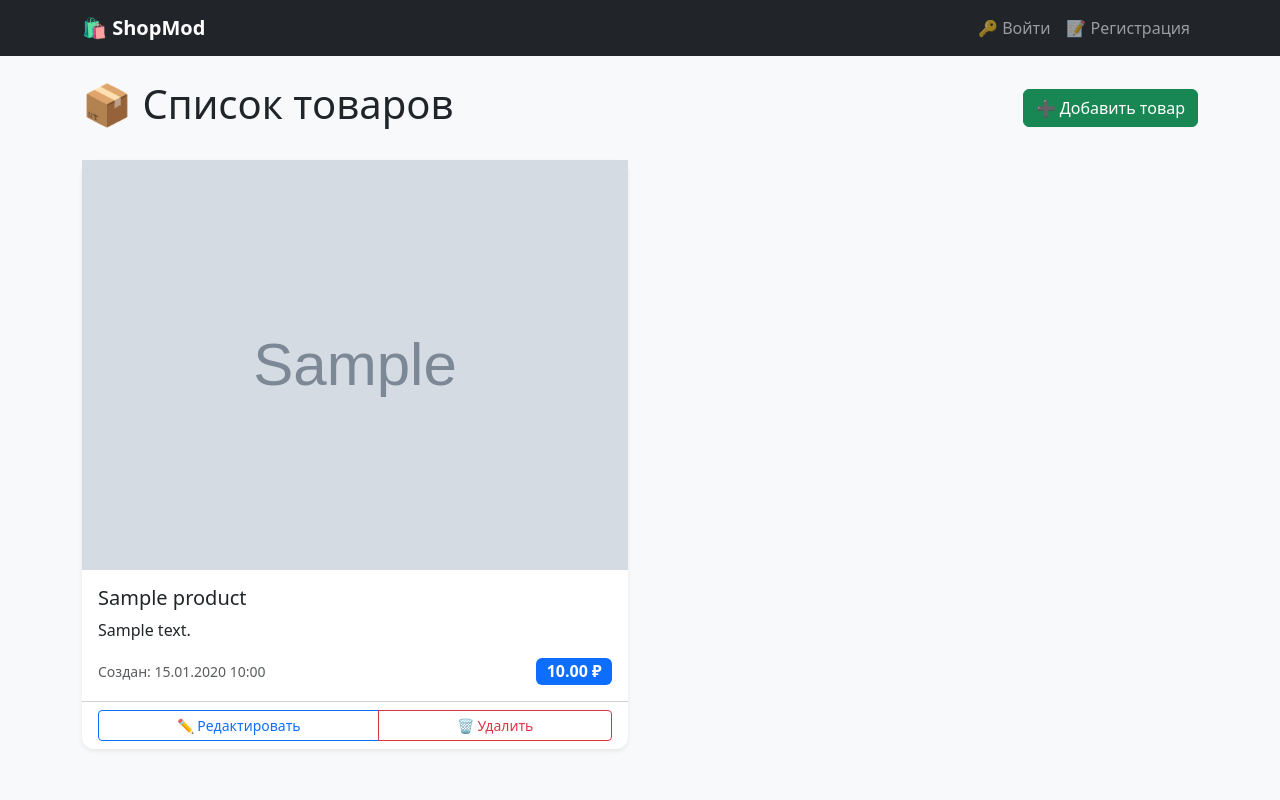
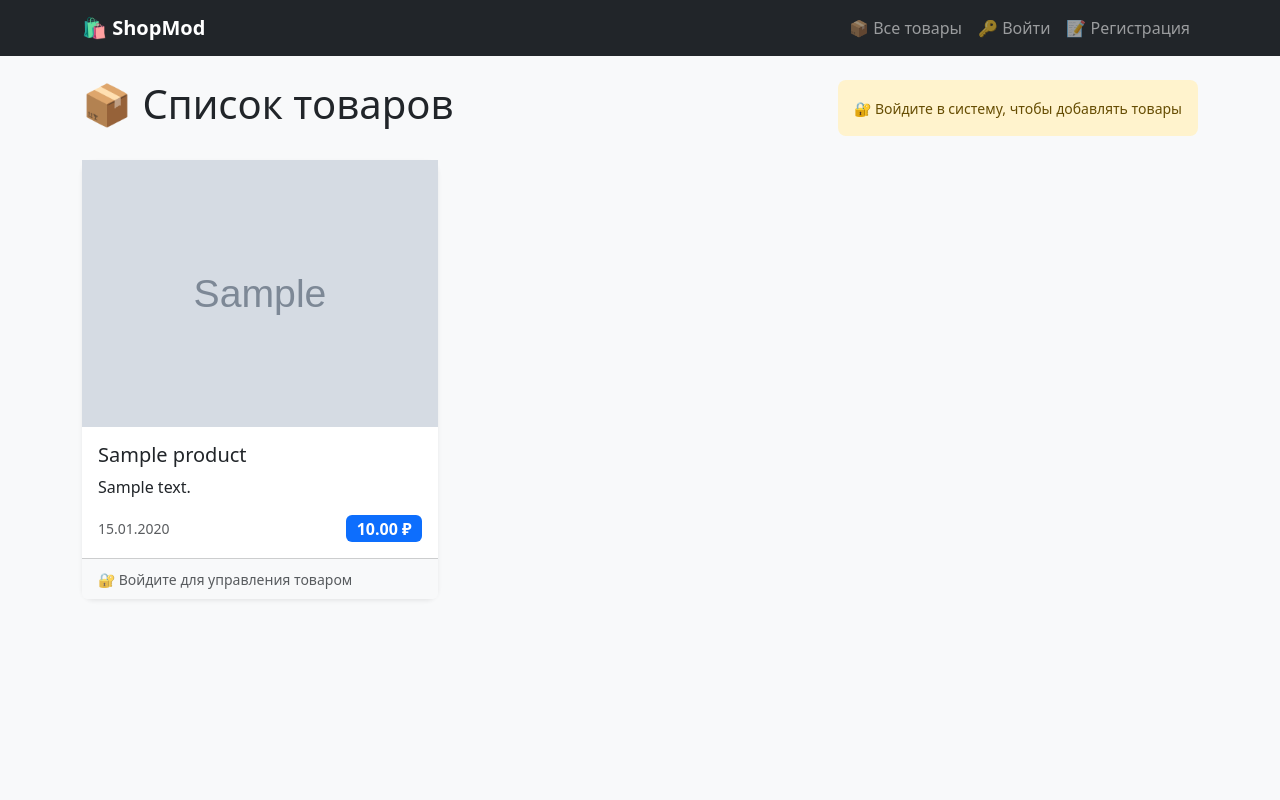
Before and after one commit to Anton742-Tu/ShopMod, a Django app: page /products/ in a window 1280 px wide. Run offline with Django 5.2, Linux system fonts and the light colour scheme; tables that the repository leaves empty hold one stand-in row (values such as "Sample post"); grey boxes marked "Sample" are stand-in pictures.

Commit message:
" Закрыт доступ к управлению товарами для анонимных
- Защищены CreateView, UpdateView, DeleteView с LoginRequiredMixin
- ProductListView остается общедоступным
- Интерфейс адаптируется под статус пользователя
- Настроены редиректы и сообщения для неавторизованных

Безопасность системы управления товарами реализована"

```diff
--- a/config/settings.py
+++ b/config/settings.py
@@ -133,6 +133,11 @@ STATICFILES_DIRS = [
 MEDIA_URL = "/media/"
 MEDIA_ROOT = BASE_DIR / "media"
 
+# Настройки аутентификации
+LOGIN_URL = "/users/login/"
+LOGIN_REDIRECT_URL = "/products/"
+LOGOUT_REDIRECT_URL = "/products/"
+
 # Настройки email (для разработки)
 EMAIL_BACKEND = "django.core.mail.backends.console.EmailBackend"  # Вывод в консоль
 EMAIL_HOST = "localhost"
--- a/products/templates/products/base.html
+++ b/products/templates/products/base.html
@@ -22,10 +22,11 @@
             <div class="navbar-nav ms-auto">
                 {% if user.is_authenticated %}
                     <span class="navbar-text me-3">👋 Привет, {{ user.email }}</span>
-                    <a class="nav-link" href="{% url 'product_list' %}">Все товары</a>
-                    <a class="nav-link" href="{% url 'product_create' %}">Добавить товар</a>
+                    <a class="nav-link" href="{% url 'product_list' %}">📦 Все товары</a>
+                    <a class="nav-link" href="{% url 'product_create' %}">➕ Добавить товар</a>
                     <a class="nav-link" href="{% url 'logout' %}">🚪 Выйти</a>
                 {% else %}
+                    <a class="nav-link" href="{% url 'product_list' %}">📦 Все товары</a>
                     <a class="nav-link" href="{% url 'login' %}">🔑 Войти</a>
                     <a class="nav-link" href="{% url 'register' %}">📝 Регистрация</a>
                 {% endif %}
--- a/products/templates/products/product_list.html
+++ b/products/templates/products/product_list.html
@@ -5,17 +5,24 @@
 {% block content %}
 <div class="d-flex justify-content-between align-items-center mb-4">
     <h1>📦 Список товаров</h1>
+
+    <!-- 👇 Показываем кнопку "Добавить товар" только авторизованным -->
+    {% if user.is_authenticated %}
         <a href="{% url 'product_create' %}" class="btn btn-success">
             ➕ Добавить товар
         </a>
+    {% else %}
+        <div class="alert alert-warning mb-0">
+            <small>🔐 Войдите в систему, чтобы добавлять товары</small>
+        </div>
+    {% endif %}
 </div>
 
 {% if products %}
     <div class="row">
         {% for product in products %}
-        <div class="col-md-6 mb-4">
+        <div class="col-md-6 col-lg-4 mb-4">
             <div class="card h-100 shadow-sm">
-                <!-- 👇 Блок с изображением -->
                 {% if product.image %}
                     <div class="ratio ratio-4x3">
                         <img src="{{ product.image.url }}"
@@ -23,26 +30,30 @@
                              alt="{{ product.name }}">
                     </div>
                 {% else %}
-                    <div class="ratio ratio-16x9 bg-light d-flex align-items-center justify-content-center">
+                    <div class="ratio ratio-4x3 bg-light d-flex align-items-center justify-content-center">
                         <span class="text-muted">🖼️ Нет изображения</span>
                     </div>
                 {% endif %}
+
                 <div class="card-body d-flex flex-column">
                     <h5 class="card-title">{{ product.name }}</h5>
                     <p class="card-text flex-grow-1">
                         {% if product.description %}
-                            {{ product.description|truncatewords:20 }}
+                            {{ product.description|truncatewords:15 }}
                         {% else %}
                             <span class="text-muted">Описание отсутствует</span>
                         {% endif %}
                     </p>
                     <div class="d-flex justify-content-between align-items-center mt-auto">
                         <small class="text-muted">
-                            Создан: {{ product.created_at|date:"d.m.Y H:i" }}
+                            {{ product.created_at|date:"d.m.Y" }}
                         </small>
                         <span class="badge bg-primary fs-6">{{ product.price }} ₽</span>
                     </div>
                 </div>
+
+                <!-- 👇 Кнопки управления показываем только авторизованным -->
+                {% if user.is_authenticated %}
                 <div class="card-footer bg-transparent">
                     <div class="btn-group btn-group-sm w-100">
                         <a href="{% url 'product_update' product.pk %}" class="btn btn-outline-primary">
@@ -53,6 +64,11 @@
                         </a>
                     </div>
                 </div>
+                {% else %}
+                <div class="card-footer bg-light">
+                    <small class="text-muted">🔐 Войдите для управления товаром</small>
+                </div>
+                {% endif %}
             </div>
         </div>
         {% endfor %}
@@ -62,10 +78,20 @@
         <div class="card">
             <div class="card-body py-5">
                 <h3 class="text-muted">😴 Товаров пока нет</h3>
+
+                <!-- 👇 Разные сообщения для авторизованных и анонимных -->
+                {% if user.is_authenticated %}
                     <p class="text-muted">Добавьте первый товар, чтобы начать работу</p>
                     <a href="{% url 'product_create' %}" class="btn btn-primary mt-3">
                         ➕ Добавить первый товар
                     </a>
+                {% else %}
+                    <p class="text-muted">Войдите в систему, чтобы добавить товары</p>
+                    <div class="mt-3">
+                        <a href="{% url 'login' %}" class="btn btn-primary">🔑 Войти</a>
+                        <a href="{% url 'register' %}" class="btn btn-outline-secondary">📝 Регистрация</a>
+                    </div>
+                {% endif %}
             </div>
         </div>
     </div>
--- a/products/views.py
+++ b/products/views.py
@@ -1,4 +1,8 @@
+from django.contrib.auth.decorators import login_required
+from django.contrib.auth.mixins import LoginRequiredMixin
+from django.shortcuts import render
 from django.urls import reverse_lazy
+from django.utils.decorators import method_decorator
 from django.views.generic import CreateView, DeleteView, ListView, UpdateView
 
 from .forms import ProductForm
@@ -6,26 +10,49 @@ from .models import Product
 
 
 class ProductListView(ListView):
+    """Список товаров - доступен всем"""
+
     model = Product
     template_name = "products/product_list.html"
     context_object_name = "products"
+    paginate_by = 12  # Опционально: пагинация
 
 
-class ProductCreateView(CreateView):
+class ProductCreateView(LoginRequiredMixin, CreateView):
+    """Создание товара - только для авторизованных"""
+
+    model = Product
+    form_class = ProductForm
+    template_name = "products/product_form.html"
+    success_url = reverse_lazy("product_list")
+
+    def form_valid(self, form):
+        """Автоматически привязываем товар к текущему пользователю"""
+        form.instance.user = (
+            self.request.user
+        )  # Если нужно связать товар с пользователем
+        return super().form_valid(form)
+
+
+class ProductUpdateView(LoginRequiredMixin, UpdateView):
+    """Редактирование товара - только для авторизованных"""
+
     model = Product
     form_class = ProductForm
     template_name = "products/product_form.html"
     success_url = reverse_lazy("product_list")
 
 
-class ProductUpdateView(UpdateView):
+class ProductDeleteView(LoginRequiredMixin, DeleteView):
+    """Удаление товара - только для авторизованных"""
+
     model = Product
-    form_class = ProductForm
-    template_name = "products/product_form.html"
+    template_name = "products/product_confirm_delete.html"
     success_url = reverse_lazy("product_list")
 
 
-class ProductDeleteView(DeleteView):
-    model = Product
-    template_name = "products/product_confirm_delete.html"
-    success_url = reverse_lazy("product_list")
+# Альтернативный вариант для function-based views (если будут нужны)
+@login_required
+def protected_view(request):
+    """Пример защищенного представления"""
+    return render(request, "products/protected.html")
```
Also changed, not shown: products/templates/registration/login_required.html (added, +33 -0 lines). Lines whose indentation alone changed are shown as unchanged.
